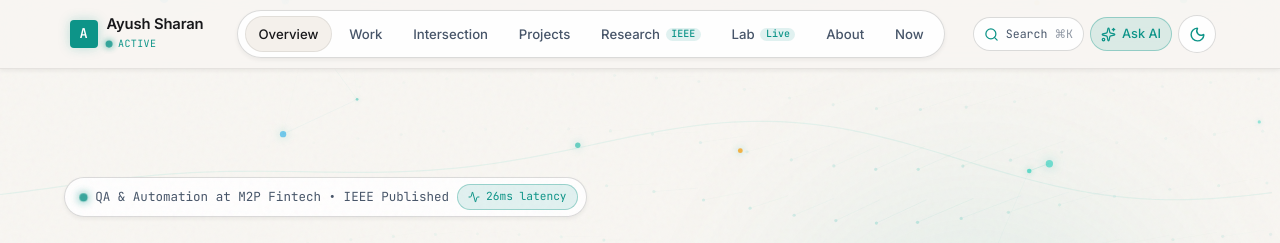
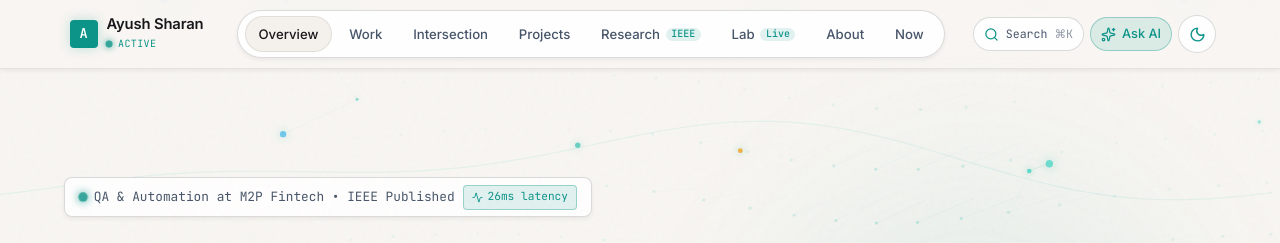
Before and after one commit to ayushkumarsharan/ayush.sh, a Next.js app: page / in a window 1280 px wide. Shown: the top 243 px of the page. Built offline with nearby package versions, Linux system fonts and the light colour scheme.

Commit message:
Revert "style(hero): harmonize telemetry badge with full pill curvature matching navigation pills"
This reverts commit 9c1109574f2d2f130920e70f772d39422acf0636.

```diff
--- a/components/sections/Hero.tsx
+++ b/components/sections/Hero.tsx
@@ -68,10 +68,12 @@ export const Hero: React.FC = () => {
 
       <div className="container" style={{ position: 'relative', zIndex: 1 }}>
         <div style={{ maxWidth: '940px' }}>
-          {/* Fully Rounded Pill Telemetry Badge (Matching Header Design Language) */}
+          {/* Refined Symmetrical Live Telemetry Card Badge */}
           <div
             style={{
               display: 'inline-flex',
+              flexDirection: 'column',
+              gap: '0.4rem',
               marginBottom: 'var(--space-6)',
               maxWidth: '100%',
             }}
@@ -82,21 +84,21 @@ export const Hero: React.FC = () => {
                 alignItems: 'center',
                 flexWrap: 'wrap',
                 gap: '0.5rem',
-                padding: '0.35rem 0.5rem 0.35rem 0.95rem',
-                borderRadius: 'var(--radius-full)',
+                padding: '0.4rem 0.85rem',
+                borderRadius: 'var(--radius-md)',
                 backgroundColor: 'var(--bg-surface-elevated)',
                 border: '1px solid var(--border-medium)',
                 boxShadow: 'var(--shadow-sm)',
-                backdropFilter: 'blur(16px)',
+                backdropFilter: 'blur(12px)',
                 width: 'fit-content',
                 maxWidth: '100%',
               }}
             >
-              <div style={{ display: 'flex', alignItems: 'center', gap: '0.5rem', minWidth: 0 }}>
+              <div style={{ display: 'flex', alignItems: 'center', gap: '0.45rem', minWidth: 0 }}>
                 <span
                   style={{
-                    width: '7px',
-                    height: '7px',
+                    width: '8px',
+                    height: '8px',
                     borderRadius: '50%',
                     backgroundColor: 'var(--accent-primary)',
                     boxShadow: '0 0 8px var(--accent-primary)',
@@ -107,7 +109,7 @@ export const Hero: React.FC = () => {
                 <span
                   style={{
                     fontFamily: 'var(--font-mono)',
-                    fontSize: 'clamp(0.725rem, 2.2vw, 0.785rem)',
+                    fontSize: 'clamp(0.725rem, 2.2vw, 0.8rem)',
                     color: 'var(--text-secondary)',
                     lineHeight: 1.4,
                   }}
@@ -120,9 +122,9 @@ export const Hero: React.FC = () => {
                 style={{
                   display: 'inline-flex',
                   alignItems: 'center',
-                  gap: '0.35rem',
-                  padding: '0.2rem 0.65rem',
-                  borderRadius: 'var(--radius-full)',
+                  gap: '0.3rem',
+                  padding: '0.15rem 0.5rem',
+                  borderRadius: 'var(--radius-sm)',
                   backgroundColor: 'var(--accent-subtle)',
                   border: '1px solid var(--accent-border)',
                   fontFamily: 'var(--font-mono)',
@@ -131,7 +133,7 @@ export const Hero: React.FC = () => {
                   flexShrink: 0,
                 }}
               >
-                <Activity size={12} />
+                <Activity size={11} />
                 <span>{liveLatency}ms latency</span>
               </div>
             </div>
```
